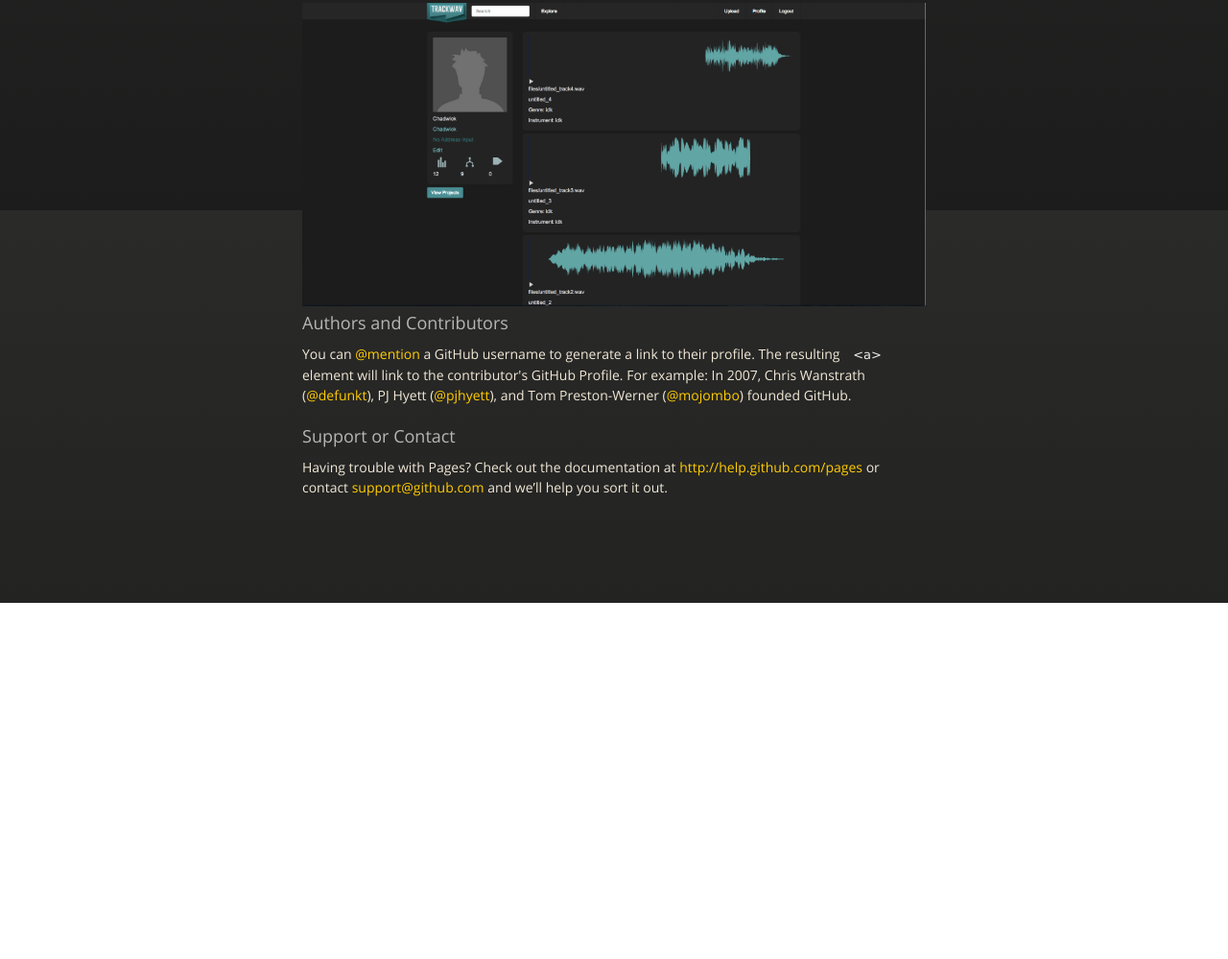
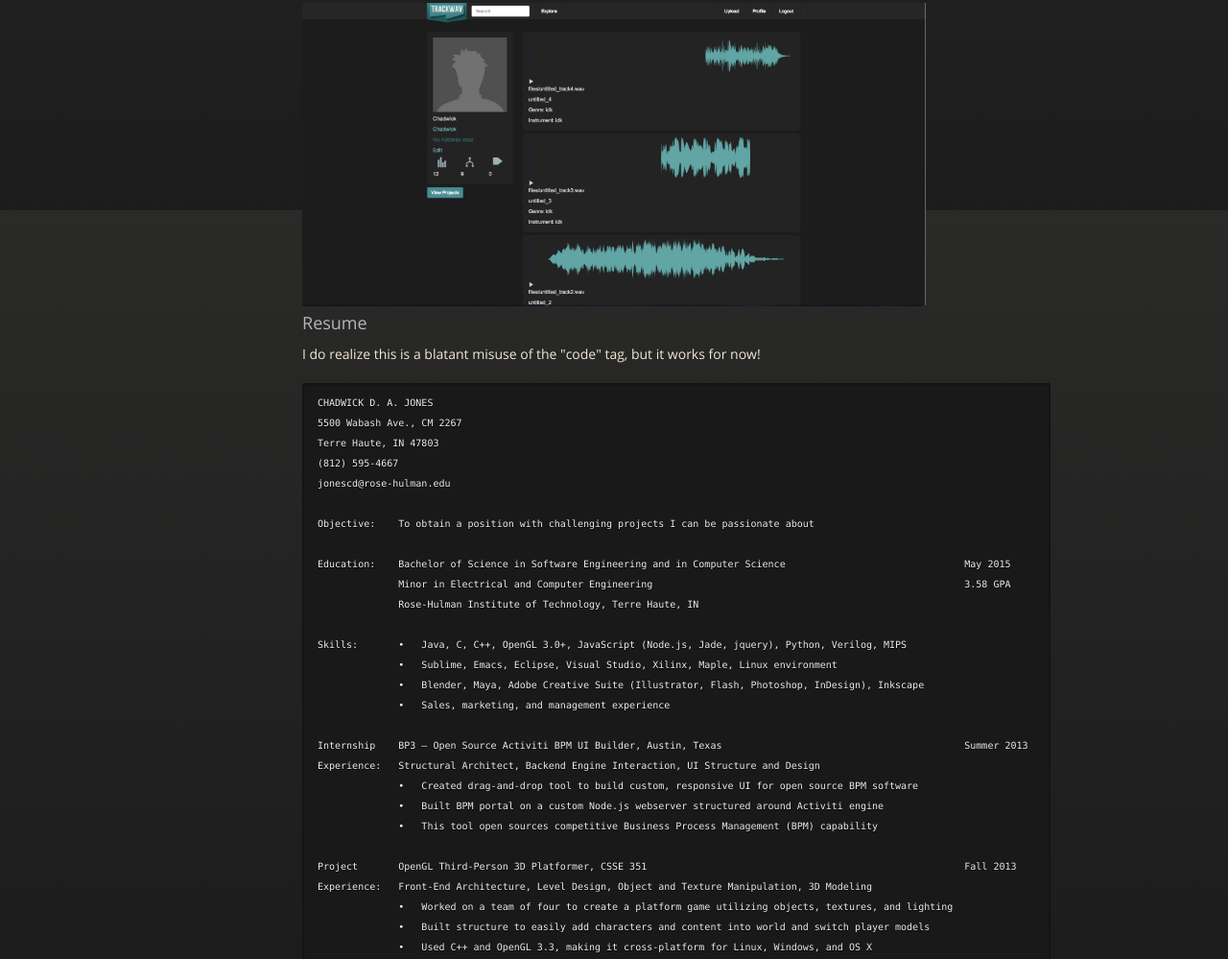
Before and after one commit to chadwyck/chadwyck.github.io, a plain HTML site: page index.html in a window 1280 px wide. Shown: the part 1381-2380 px from the top of the page at 96% size. Before the commit the page ends 2009 px from the top, so only its background shows below. Drawn offline with nearby package versions, Linux system fonts and the light colour scheme.

Commit message:
added resume

```diff
--- a/index.html
+++ b/index.html
@@ -59,16 +59,57 @@
 <p>I am currently working on an exciting project with a few of my friends that is a niche music website that allows musicians to easily collaborate with each other.  I'll post a link to the prototype site as soon as we have a prototype up.  Below is a screenshot of the project so far.</p>
 
 <img src="../images/trackwav.png">
+<br>
+<h3>
+<a name="authors-and-contributors" class="anchor" href="#authors-and-contributors"><span class="octicon octicon-link"></span></a>Resume</h3>
 
-<h3>
-<a name="authors-and-contributors" class="anchor" href="#authors-and-contributors"><span class="octicon octicon-link"></span></a>Authors and Contributors</h3>
+<p>I do realize this is a blatant misuse of the "code" tag, but it works for now!</p>
+<pre><code>CHADWICK D. A. JONES
+5500 Wabash Ave., CM 2267
+Terre Haute, IN 47803
+(812) 595-4667
+jonescd@rose-hulman.edu
 
-<p>You can <a href="https://github.com/blog/821" class="user-mention">@mention</a> a GitHub username to generate a link to their profile. The resulting <code>&lt;a&gt;</code> element will link to the contributor's GitHub Profile. For example: In 2007, Chris Wanstrath (<a href="https://github.com/defunkt" class="user-mention">@defunkt</a>), PJ Hyett (<a href="https://github.com/pjhyett" class="user-mention">@pjhyett</a>), and Tom Preston-Werner (<a href="https://github.com/mojombo" class="user-mention">@mojombo</a>) founded GitHub.</p>
+Objective:    To obtain a position with challenging projects I can be passionate about
 
-<h3>
-<a name="support-or-contact" class="anchor" href="#support-or-contact"><span class="octicon octicon-link"></span></a>Support or Contact</h3>
+Education:    Bachelor of Science in Software Engineering and in Computer Science                               May 2015
+              Minor in Electrical and Computer Engineering                                                      3.58 GPA
+              Rose-Hulman Institute of Technology, Terre Haute, IN
 
-<p>Having trouble with Pages? Check out the documentation at <a href="http://help.github.com/pages">http://help.github.com/pages</a> or contact <a href="mailto:support@github.com">support@github.com</a> and we’ll help you sort it out.</p>
+Skills:       •   Java, C, C++, OpenGL 3.0+, JavaScript (Node.js, Jade, jquery), Python, Verilog, MIPS
+              •   Sublime, Emacs, Eclipse, Visual Studio, Xilinx, Maple, Linux environment
+              •   Blender, Maya, Adobe Creative Suite (Illustrator, Flash, Photoshop, InDesign), Inkscape
+              •   Sales, marketing, and management experience
+
+Internship    BP3 – Open Source Activiti BPM UI Builder, Austin, Texas                                          Summer 2013
+Experience:   Structural Architect, Backend Engine Interaction, UI Structure and Design
+              •   Created drag-and-drop tool to build custom, responsive UI for open source BPM software
+              •   Built BPM portal on a custom Node.js webserver structured around Activiti engine
+              •   This tool open sources competitive Business Process Management (BPM) capability
+
+Project       OpenGL Third-Person 3D Platformer, CSSE 351                                                       Fall 2013
+Experience:   Front-End Architecture, Level Design, Object and Texture Manipulation, 3D Modeling
+              •   Worked on a team of four to create a platform game utilizing objects, textures, and lighting
+              •   Built structure to easily add characters and content into world and switch player models
+              •   Used C++ and OpenGL 3.3, making it cross-platform for Linux, Windows, and OS X
+
+              Action-Adventure RPG Game Development, CSSE 490                                                   Spring 2013
+              Front-End Architecture, Art, Sprite-handling, Game Functionality
+              •   Collaborated on team of five to create original video game in style of popular 2D RPGs
+              •   Built game engine using C++ and Allegro library, with multiple target platforms
+              •   Wrote logic for handling of sprites, game art and sound
+
+              Lode Runner Java Game Design Project, CSSE 220                                                    Spring 2012
+              Game Structure and Functionality, Art and Aesthetics
+              •   Worked independently to recreate a popular early 1990s videogame
+              •   Developed innovative design to create appealing and exciting gameplay
+              •   Structured mainframe to be integrated with multiple themes
+
+Honors /      •   Lilly Scholar – awarded four year, full scholarship based on high school performance
+Activities:   •   Valedictorian with 4.0 GPA at Scottsburg High School, Scottsburg, IN
+              •   Performed in theatre productions for eight years, with both lead and supporting roles
+              •   Residence Life Staff – Sophomore Advisor for Blumberg Hall
+</code></pre>
       </section>
 
     </div>
--- a/stylesheets/styles.css
+++ b/stylesheets/styles.css
@@ -257,8 +257,7 @@ pre,
 code,
 kbd,
 samp {
-  font-family: monospace, serif;
-  _font-family: 'courier new', monospace;
+  font-family: 'Lucida Console', monospace;
   font-size: 1em;
 }
 
@@ -849,3 +848,9 @@ section #title .credits.right {
     display: none;
   }
 }
+code {
+  font: 10px 'Lucida Console', monospace;
+}
+pre {
+  width: 115%;
+}
```
